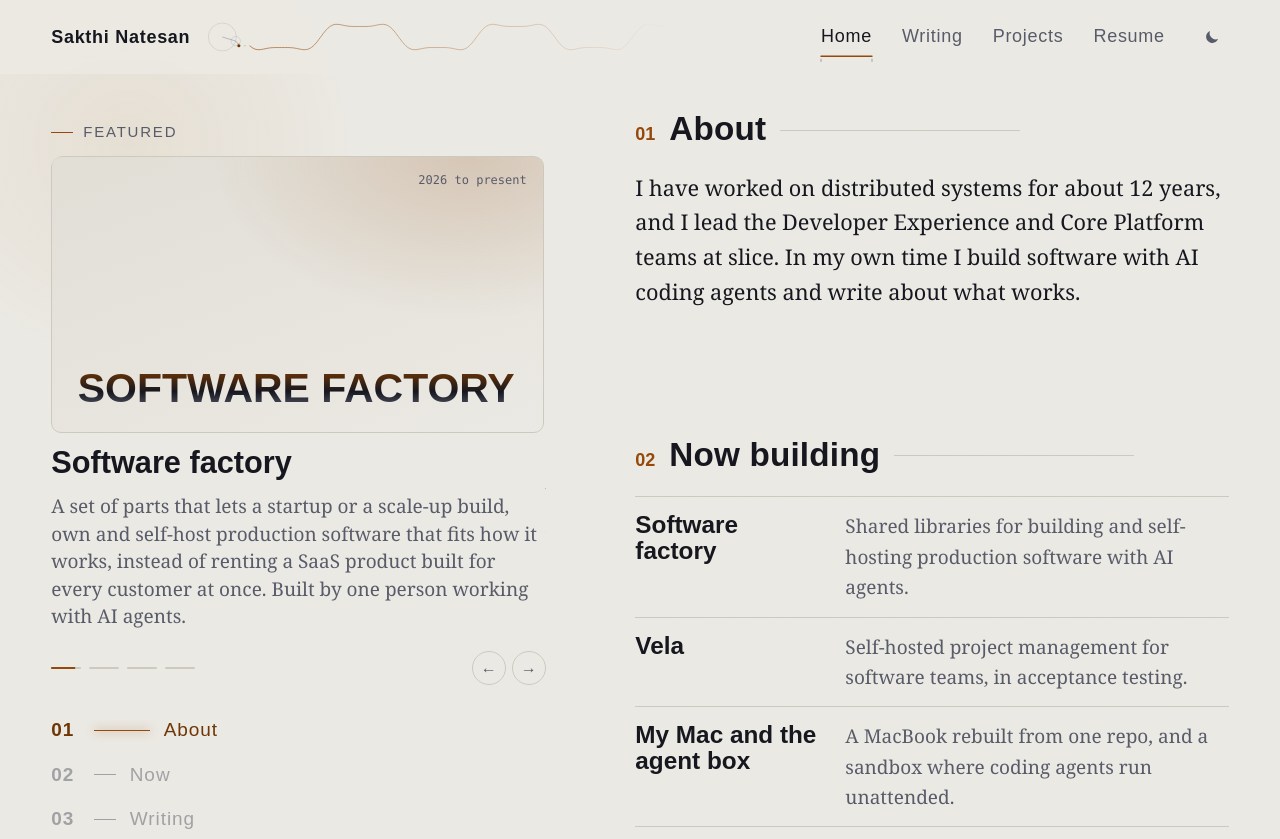
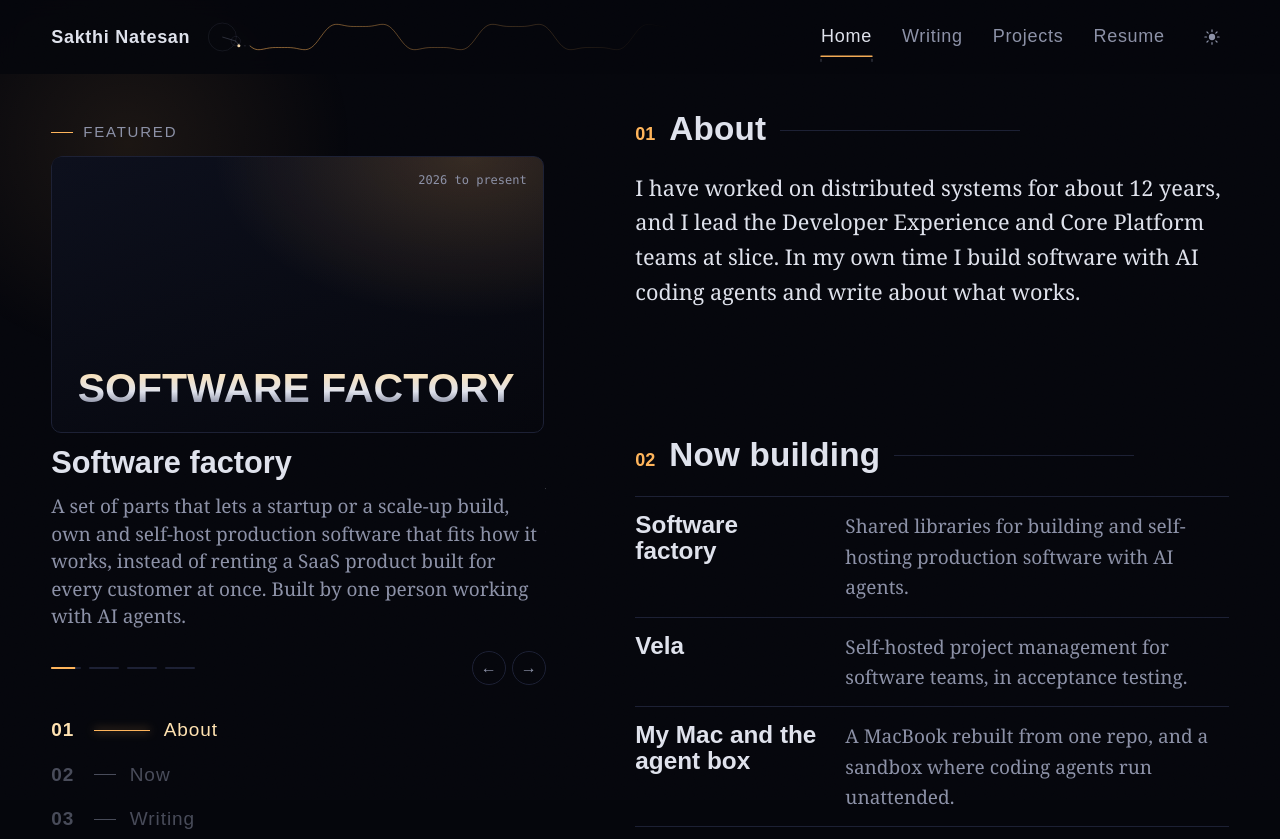
Before and after one commit to ihtkas/portfolio, an Astro site: page / in a window 1280 px wide. Shown: the top 839 px of the page. Built offline with nearby package versions, Linux system fonts and the light colour scheme; Astro itself is replaced by a stand-in of ours; a web font is replaced by a local one.

Commit message:
feat: dark theme by default for every visitor (#7)
The site followed prefers-color-scheme when the visitor had not chosen,
so anyone with a light OS saw the light theme. Dark is now the default
everywhere; light applies only after the toggle is used, and the choice
is remembered as before.

Co-authored-by: Sakthi Natesan <19180816+ihtkas@users.noreply.github.com>
Co-authored-by: Claude Opus 5.5 <noreply@anthropic.com>

```diff
--- a/src/components/ThemeToggle.astro
+++ b/src/components/ThemeToggle.astro
@@ -21,8 +21,7 @@
 <script is:inline>
   {
     const b = document.currentScript.previousElementSibling;
-    const t = document.documentElement.dataset.theme;
-    const light = t ? t === 'light' : matchMedia('(prefers-color-scheme: light)').matches;
+    const light = document.documentElement.dataset.theme === 'light';
     b.setAttribute('aria-label', 'Switch to ' + (light ? 'dark' : 'light') + ' theme');
   }
 </script>
--- a/src/scripts/barfx/index.ts
+++ b/src/scripts/barfx/index.ts
@@ -164,7 +164,6 @@ function mount(bar: HTMLElement, markEl: HTMLElement, navEl: HTMLElement): void
     attributes: true,
     attributeFilter: ['data-theme'],
   });
-  matchMedia('(prefers-color-scheme: dark)').addEventListener('change', onTheme);
   rm.addEventListener('change', nudge);
   narrow.addEventListener('change', nudge);
   new ResizeObserver(() => {
--- a/src/scripts/theme.ts
+++ b/src/scripts/theme.ts
@@ -3,9 +3,8 @@ type Theme = 'light' | 'dark';
 const root = document.documentElement;
 
 function effective(): Theme {
-  const set = root.dataset['theme'];
-  if (set === 'light' || set === 'dark') return set;
-  return matchMedia('(prefers-color-scheme: light)').matches ? 'light' : 'dark';
+  // Dark unless the visitor chose light with the toggle; the system setting is not used.
+  return root.dataset['theme'] === 'light' ? 'light' : 'dark';
 }
 
 function render(button: HTMLElement): void {
--- a/src/styles/tokens.css
+++ b/src/styles/tokens.css
@@ -1,8 +1,8 @@
 /*
   Colour tokens. Dark theatre is the default; "house lights" is the light set.
-  Light applies when data-theme="light", or when the visitor prefers light and
-  has not chosen (no data-theme). The inline head script sets data-theme from
-  localStorage before first paint.
+  Dark is the default for every visitor, whatever their system setting. Light
+  applies only when data-theme="light", which the toggle sets. The inline head
+  script sets data-theme from localStorage before first paint.
 */
 :root {
   --bg: #05060c;
@@ -50,26 +50,3 @@
   --moon-o: 1;
   color-scheme: light;
 }
-
-@media (prefers-color-scheme: light) {
-  :root:not([data-theme]) {
-    --bg: #ebe9e3;
-    --raise: #e1ded6;
-    --rule: #cdc9be;
-    --ink: #15161e;
-    --mute: #575a68;
-    --lamp: #94480a;
-    --lamp-hot: #6f3504;
-    --glow: rgba(170, 90, 10, 0.07);
-    --name-a: #6f3504;
-    --name-b: #15161e;
-    --name-c: #4b4e5c;
-    --on-lamp: #fff;
-    --code-bg: #14151d;
-    --code-rule: #14151d;
-    --grain-o: 0.035;
-    --sun-o: 0;
-    --moon-o: 1;
-    color-scheme: light;
-  }
-}
--- a/tests/e2e/theme.spec.ts
+++ b/tests/e2e/theme.spec.ts
@@ -67,29 +67,26 @@ test.describe('theme toggle', () => {
     expect(await page.evaluate(() => localStorage.getItem('theme'))).toBe('dark');
   });
 
-  test('prefers-color-scheme decides without a stored choice', async ({ browser }) => {
+  test('dark is the default even when the system prefers light', async ({ browser }) => {
     const context = await browser.newContext({ colorScheme: 'light' });
     const page = await context.newPage();
-    await page.goto('/');
-    const toggle = page.locator('header button[aria-label^="Switch to"]');
-    await expect(toggle).toHaveAttribute('aria-label', 'Switch to dark theme');
+    await page.goto('/', { waitUntil: 'domcontentloaded' });
+    expect(await page.locator('[data-theme-toggle]').getAttribute('aria-label')).toBe(
+      'Switch to light theme',
+    );
     const bg = await page.evaluate(() => getComputedStyle(document.body).backgroundColor);
-    expect(bg).toBe('rgb(235, 233, 227)');
+    expect(bg).toBe('rgb(5, 6, 12)');
     await context.close();
   });
 
-  test('stored dark wins over a light system preference', async ({ browser }) => {
+  test('stored light applies for a system-light visitor', async ({ browser }) => {
     const context = await browser.newContext({ colorScheme: 'light' });
-    await context.addInitScript(() => localStorage.setItem('theme', 'dark'));
+    await context.addInitScript(() => localStorage.setItem('theme', 'light'));
     const page = await context.newPage();
     await page.goto('/');
-    await expect(page.locator('html')).toHaveAttribute('data-theme', 'dark');
-    await expect(page.locator('[data-theme-toggle]')).toHaveAttribute(
-      'aria-label',
-      'Switch to light theme',
-    );
+    await expect(page.locator('html')).toHaveAttribute('data-theme', 'light');
     const bg = await page.evaluate(() => getComputedStyle(document.body).backgroundColor);
-    expect(bg).not.toBe('rgb(235, 233, 227)');
+    expect(bg).toBe('rgb(235, 233, 227)');
     await context.close();
   });
 
@@ -101,12 +98,12 @@ test.describe('theme toggle', () => {
     expect(await page.evaluate(() => document.documentElement.dataset['theme'])).toBeUndefined();
     await expect(page.locator('[data-theme-toggle]')).toHaveAttribute(
       'aria-label',
-      'Switch to dark theme',
+      'Switch to light theme',
     );
     await context.close();
   });
 
-  test('throwing storage still renders and follows the system', async ({ browser }) => {
+  test('throwing storage still renders dark and the toggle works', async ({ browser }) => {
     const context = await browser.newContext({ colorScheme: 'light' });
     await context.addInitScript(() => {
       Object.defineProperty(window, 'localStorage', {
@@ -120,21 +117,11 @@ test.describe('theme toggle', () => {
     await expect(page.locator('h1')).toHaveCount(1);
     await expect(page.locator('[data-theme-toggle]')).toHaveAttribute(
       'aria-label',
-      'Switch to dark theme',
+      'Switch to light theme',
     );
     // the click still switches this page even though it cannot persist
     await page.locator('[data-theme-toggle]').click();
-    await expect(page.locator('html')).toHaveAttribute('data-theme', 'dark');
-    await context.close();
-  });
-
-  test('a system-light visitor never sees the wrong label', async ({ browser }) => {
-    const context = await browser.newContext({ colorScheme: 'light' });
-    const page = await context.newPage();
-    await page.goto('/', { waitUntil: 'domcontentloaded' });
-    expect(await page.locator('[data-theme-toggle]').getAttribute('aria-label')).toBe(
-      'Switch to dark theme',
-    );
+    await expect(page.locator('html')).toHaveAttribute('data-theme', 'light');
     await context.close();
   });
 });
```
